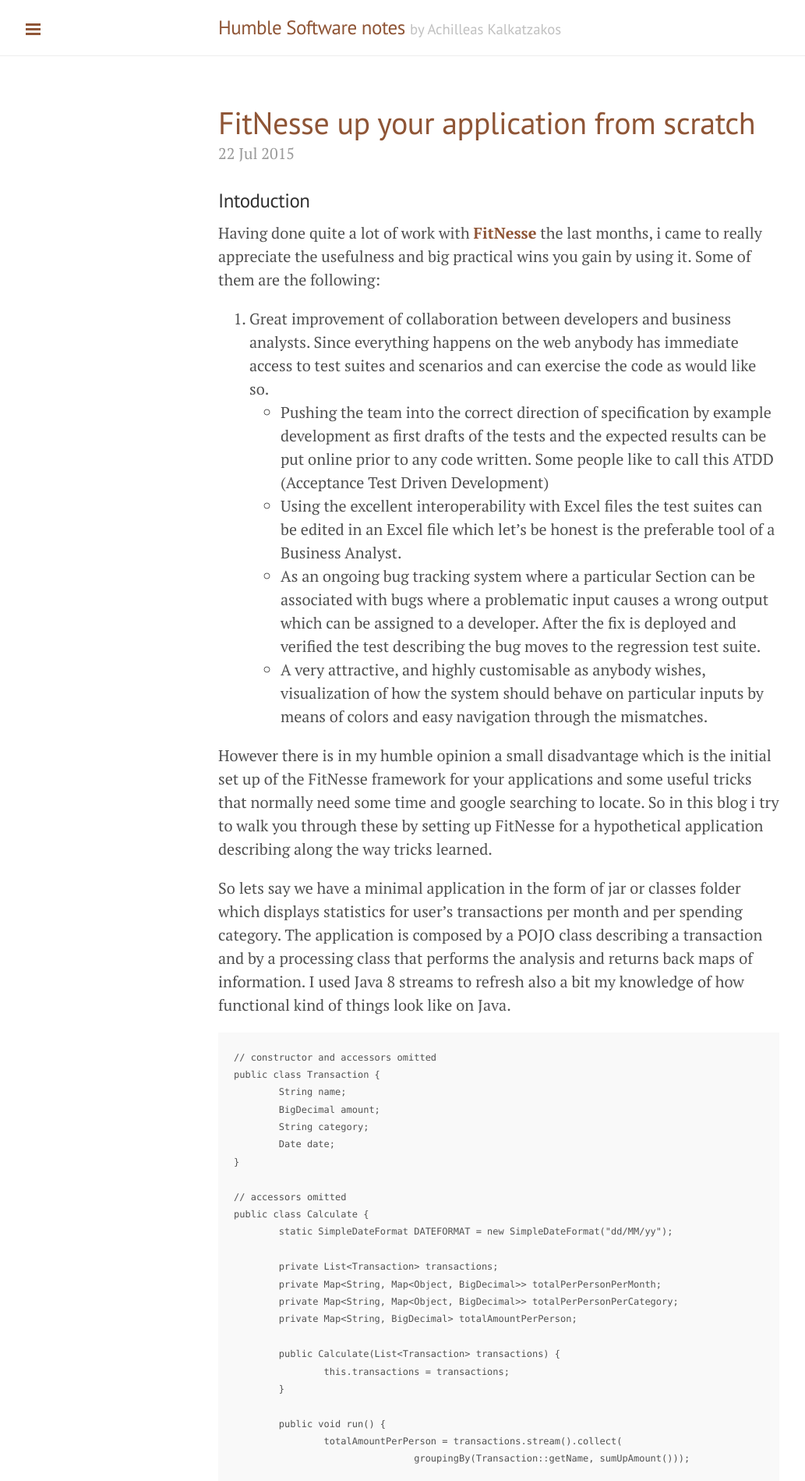
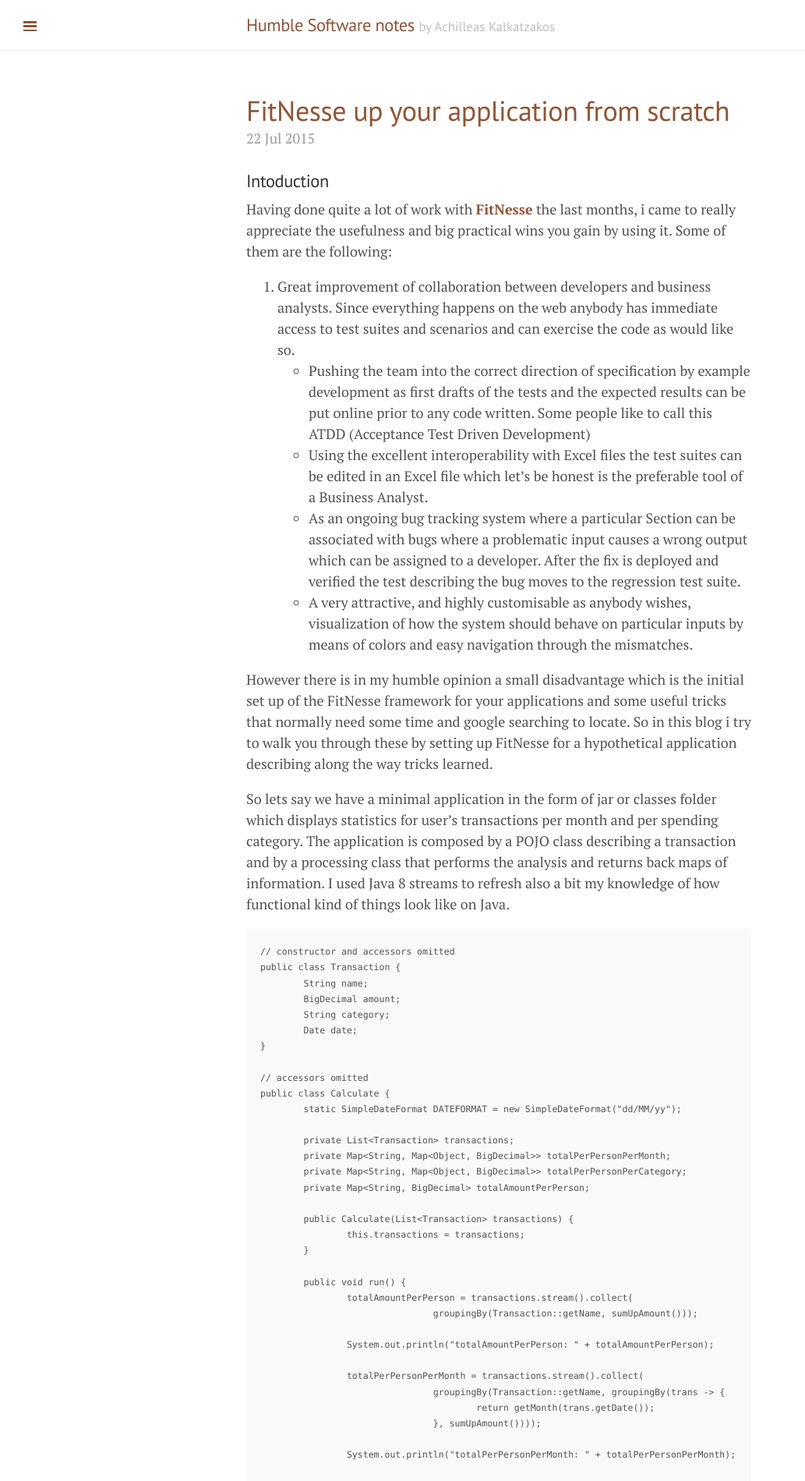
Before and after one commit to akalkatzakos/akalkatzakos.github.io, a Jekyll site: the page built from index.html, in a window 1280 px wide. Shown: the top 1899 px of the page at 78% size, without its empty margins (0-1033 px from the left). Built offline with Jekyll 4.4.1, drawn with Linux system fonts in a browser that asks for light colours; Markdown is read by kramdown in place of the engine named in the settings; the list of posts is cut into pages by our own code.

Commit message:
Update poole.css

```diff
--- a/public/css/poole.css
+++ b/public/css/poole.css
@@ -54,7 +54,7 @@
 }
 @media (min-width: 38em) {
   html {
-    font-size: 20px;
+    font-size: 18px;
   }
 }
 
@@ -174,7 +174,7 @@
 }
 pre code {
   padding: 0;
-  font-size: 75%;
+  font-size: 80%;
   color: inherit;
   background-color: transparent;
 }
```
